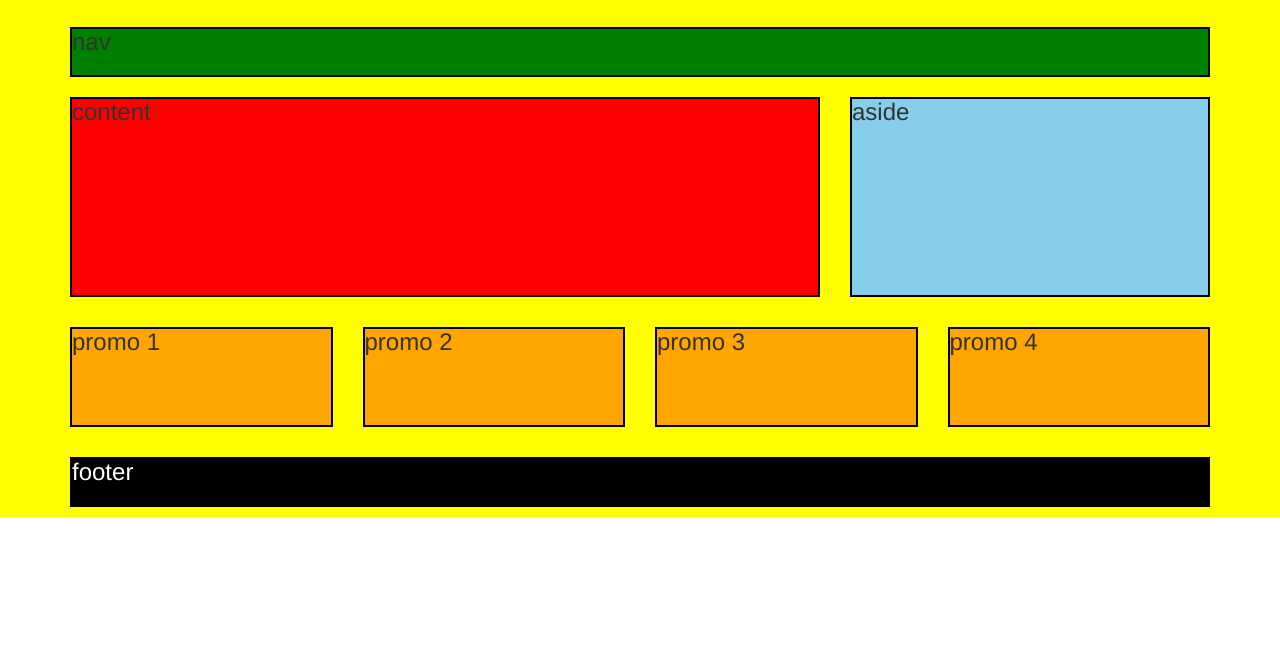
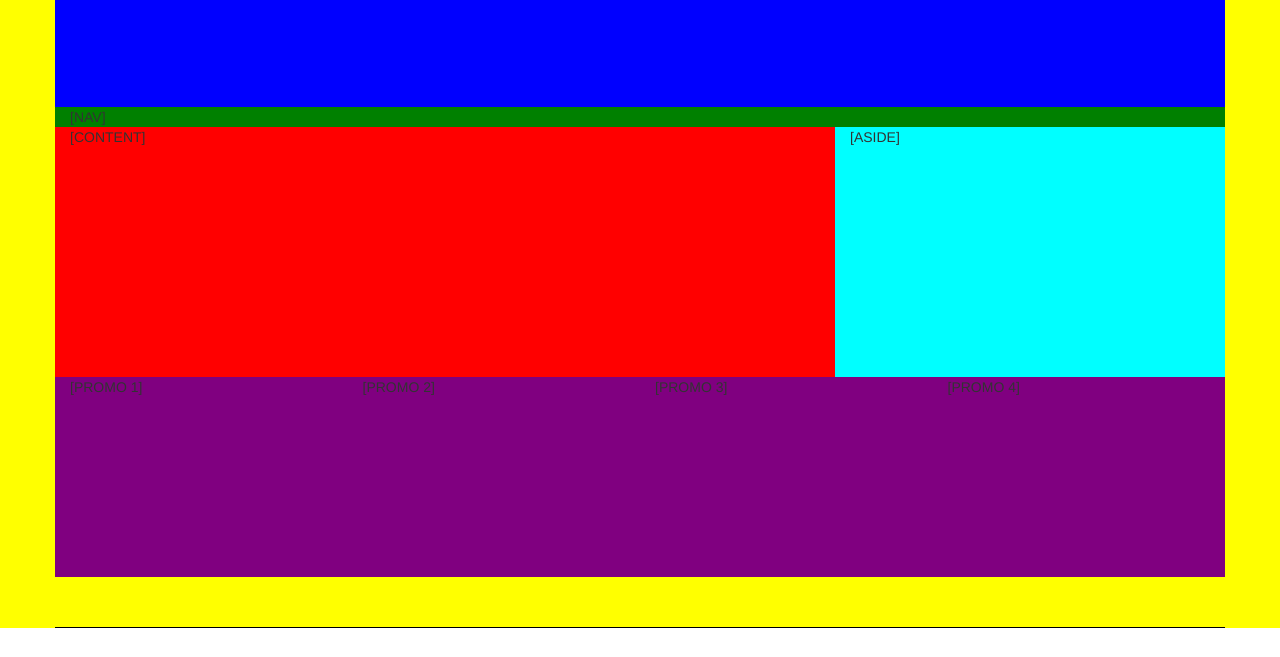
Before and after one commit to reneeharder/mfw-day2, a plain HTML site: page index.html in a window 1280 px wide. Shown: the part 143-800 px from the top of the page. Drawn offline with Linux system fonts and the light colour scheme.

Commit message:
changes according to J clear

```diff
--- a/css/styles.css
+++ b/css/styles.css
@@ -1,41 +1,38 @@
-
 .container-fluid {
     background-color: yellow;
 }
 
-.header {
-    background-color: blue;
-    height: 100px;
-    border: 2px solid black;
+header, main, section {
+    height: 250px;
 }
 
-.nav {
-    background-color: green;
-    height: 50px;
-    border: 2px solid black;
+header {
+    background-color: blue;
 }
 
-.content {
-    background-color: red;
-    height: 200px;
-    border: 2px solid black;
+nav {
+    background-color: green;
 }
 
-.aside {
-    background-color: skyblue;
-    height: 200px;
-    border: 2px solid black;
+main > div {
+    background-color: red;
 }
 
-.promo1 {
-    background-color: orange;
-    height: 100px;
-    border: 2px solid black;
+main > aside {
+    background-color: aqua;
 }
 
-.footer {
-    background-color: black;
-    color: white;
-    height: 50px;
-    border: 2px solid black;
+main > div,
+main > aside {
+    height: 250px;
 }
+
+section > div {
+    height: 200px;
+    background-color: purple;
+}
+
+footer {
+    background-color: #000;
+    color: #fff;
+}
--- a/index.html
+++ b/index.html
@@ -4,34 +4,35 @@
     <meta charset="UTF-8">
     <meta name="viewport" content="width=device-width, initial-scale=1.0">
     <meta http-equiv="X-UA-Compatible" content="ie=edge">
-    <title>Take Home Day 2</title>
+    <title>Classwork/Take Home Day 2</title>
     <link rel="stylesheet" href="css/bootstrap.min.css">
     <link rel="stylesheet" href="css/styles.css">
 </head>
 <body>
-    <div class="container-fluid">container fluid
-    <div class="container">
-        <div class="row">
-            <div class="col-md-12 col-sm-12">
-                <h3 class="header">header</h3></div>
-            <div class="col-md-12 col-sm-12">
-                <h3 class="nav">nav</h3></div>
-            <div class="col-md-8 col-sm-6">
-                <h3 class="content">content</h3></div>
-            <div class="col-md-4 col-sm-6">
-                <h3 class="aside">aside</h3></div>
-            <div class="col-md-3 col-sm-6">
-                <h3 class="promo1">promo 1</h3></div>
-            <div class="col-md-3 col-sm-6">
-                <h3 class="promo1">promo 2</h3></div>
-            <div class="col-md-3 col-sm-6">
-                <h3 class="promo1">promo 3</h3></div>
-            <div class="col-md-3 col-sm-6">
-                <h3 class="promo1">promo 4</h3></div>
-            <div class="col-md-12 col-sm-12">
-                <h3 class="footer">footer</h3></div>
-        </div>
+
+    <div class="container-fluid">
+        <div class="container">
+            <header class="row border_columns">
+                <div class="col-md-12">[HEADER]</div>
+            </header>
+            <nav class="row border_columns">
+                <div class="col-md-12">[NAV]</div>
+            </nav>
+            <main class="row border_columns">
+                <div class="col-md-8">[CONTENT]</div>
+                <aside class="col-md-4">[ASIDE]</aside>
+            </main>
+            <section class="row border_columns">
+                <div class="col-md-3">[PROMO 1]</div>
+                <div class="col-md-3">[PROMO 2]</div>
+                <div class="col-md-3">[PROMO 3]</div>
+                <div class="col-md-3">[PROMO 4]</div>
+            </section>
+            <footer class="row">
+                <div class="col-md-12"></div>
+            </footer>
         </div>
     </div>
+
 </body>
 </html>
```
